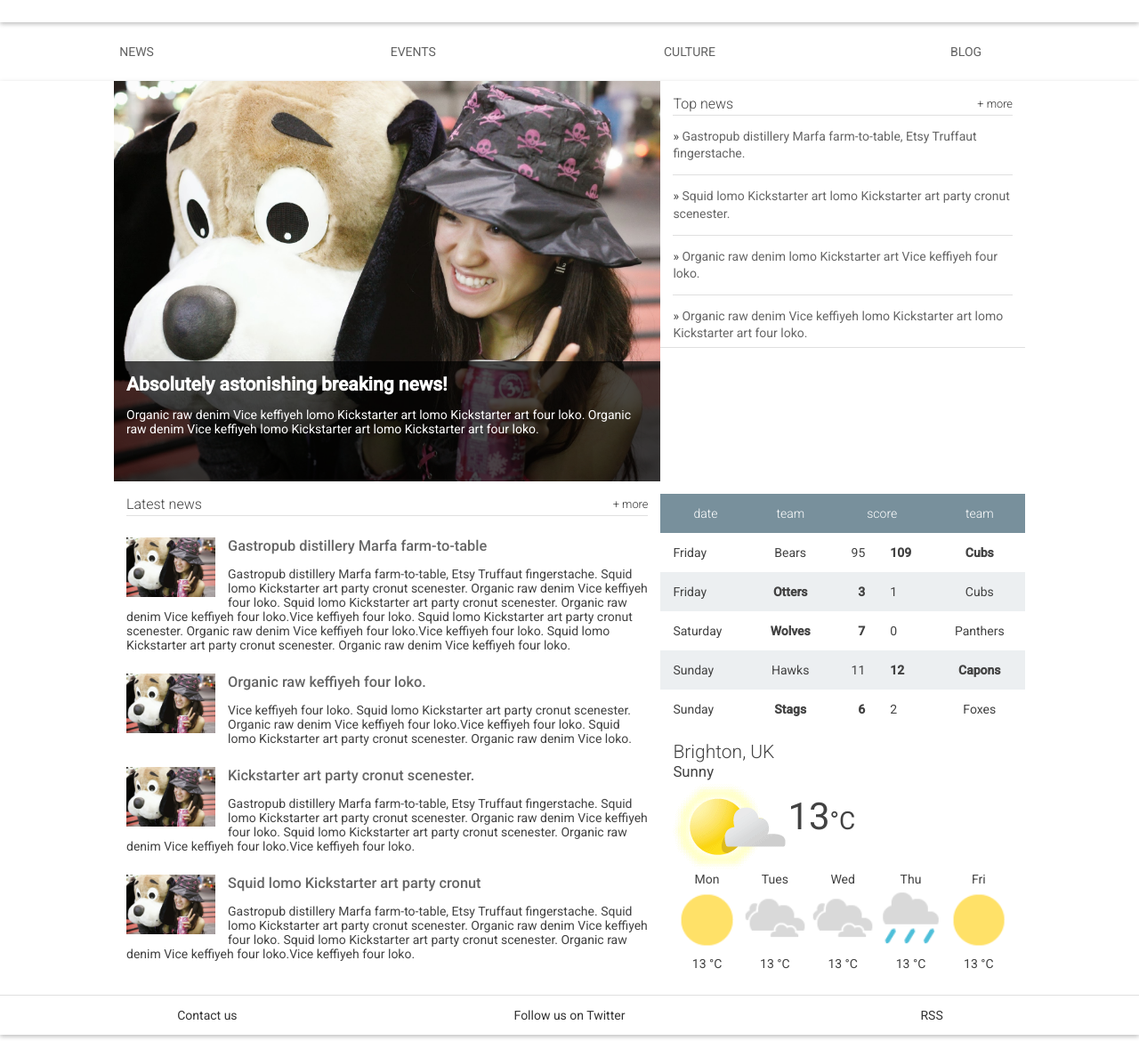
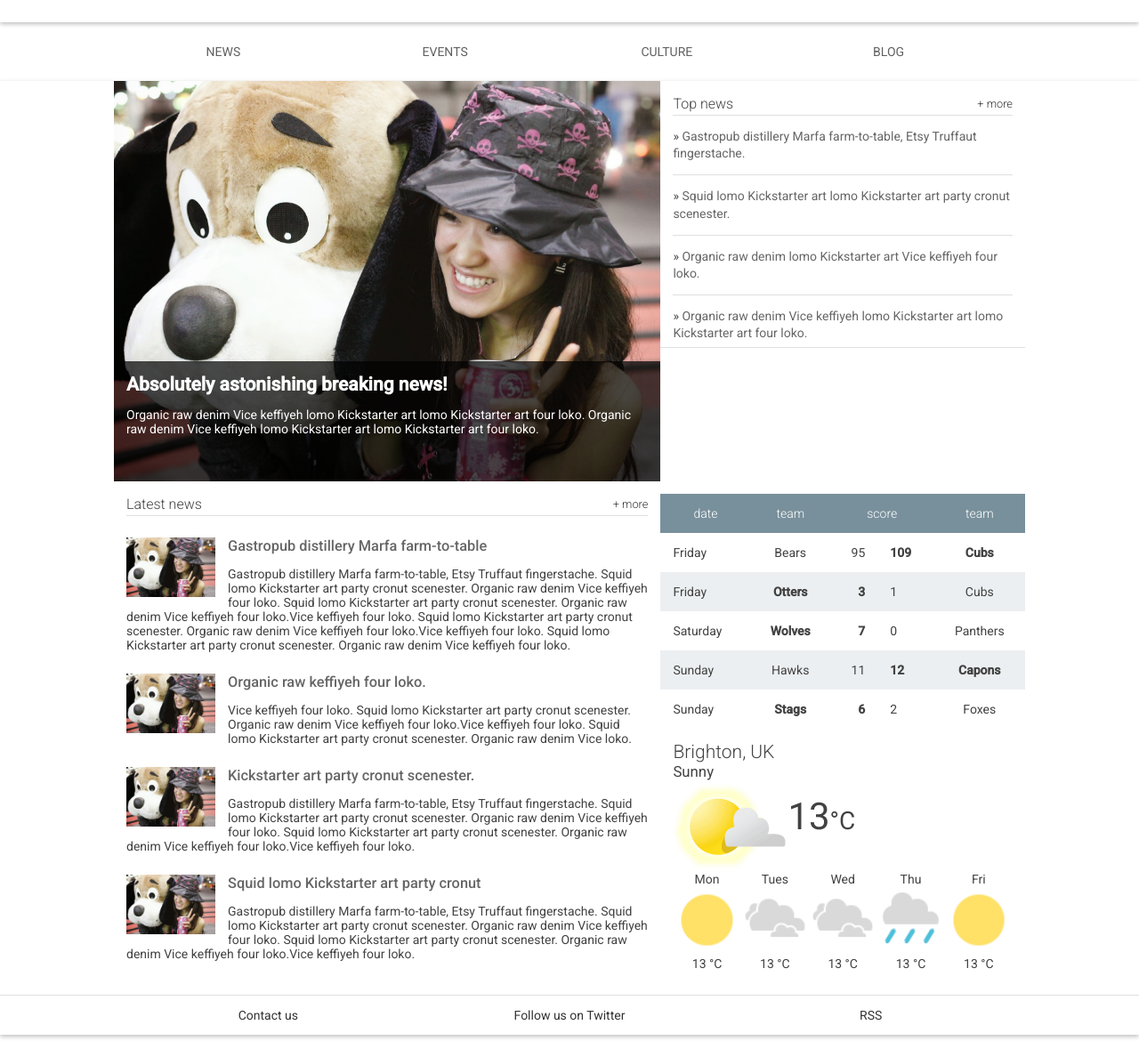
Before and after one commit to sferenchak/GWG-MWS-Lesson4_11, a plain HTML site: page index.html in a window 1280 px wide. Shown: the part 97-1267 px from the top of the page at 89% size. Drawn offline with Linux system fonts and the light colour scheme.

Commit message:
Add width constraints to nav and footer to align with content

```diff
--- a/main.css
+++ b/main.css
@@ -456,6 +456,10 @@ footer a {
 }
 
 @media screen and (min-width: 1025px) {
+  .nav__list {
+    width: 1024px;
+    margin: 0 auto;
+  }
   .content {
     width: 1024px;
     margin: 0 auto;
@@ -473,4 +477,8 @@ footer a {
   .recent-news {
     width: 60%;
   }
+  footer ul {
+    width: 1024px;
+    margin: 0 auto;
+  }
 }
```
